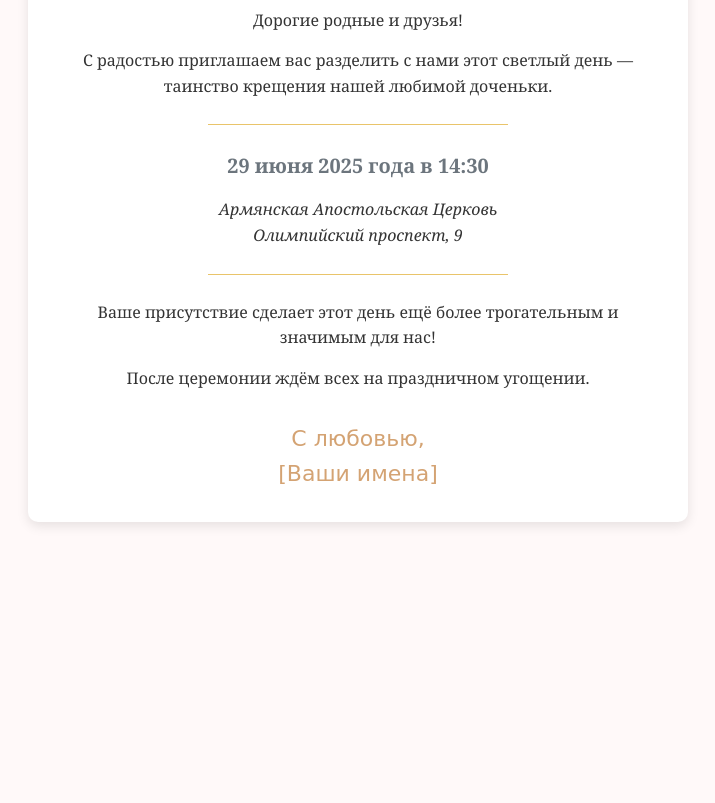
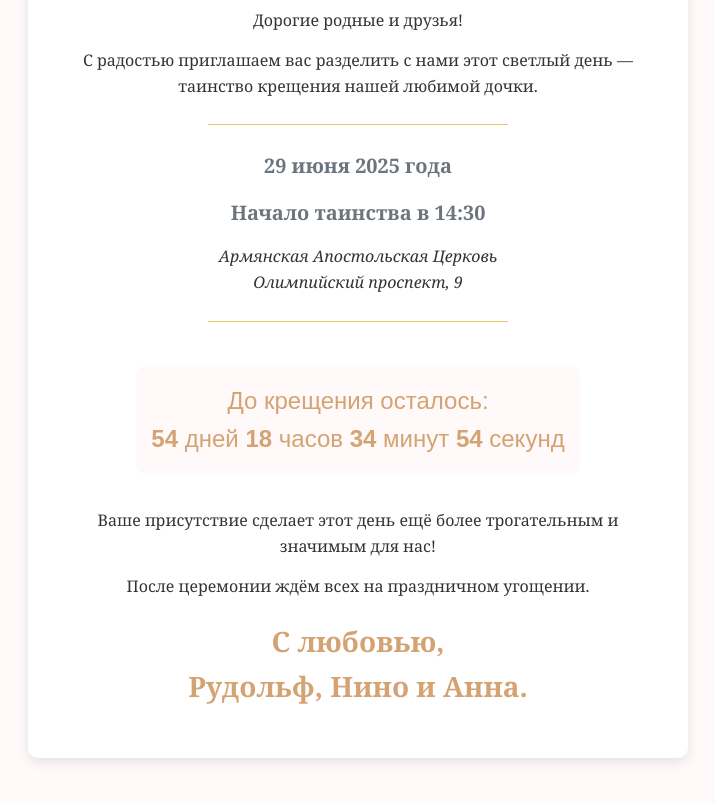
Before and after one commit to Rudo774/Ann_christening, a plain HTML site: page index.html in a window 1280 px wide. Shown: the part 154-957 px from the top of the page, without its empty margins (282-997 px from the left). Before the commit the page ends 800 px from the top, so only its background shows below. Drawn offline with Linux system fonts and the light colour scheme.

Commit message:
Add files via upload

```diff
--- a/index.html
+++ b/index.html
@@ -50,25 +50,79 @@
             margin: 25px auto;
             width: 50%;
         }
+        .countdown {
+            font-family: 'Arial', sans-serif;
+            font-size: 24px;
+            color: #d4a373;
+            margin: 20px 0;
+            padding: 15px;
+            background: #fff9f9;
+            border-radius: 8px;
+            display: inline-block;
+        }
+        .countdown span {
+            font-weight: bold;
+        }
     </style>
 </head>
 <body>
     <div class="container">
-        <h1>Крещение нашей дочки</h1>
+        <h1>Приглашение на крещение Анны!</h1>
         <p>Дорогие родные и друзья!</p>
-        <p>С радостью приглашаем вас разделить с нами этот светлый день — таинство крещения нашей любимой доченьки.</p>
+        <p>С радостью приглашаем вас разделить с нами этот светлый день — таинство крещения нашей любимой дочки.</p>
 
         <div class="divider"></div>
 
-        <p class="date">29 июня 2025 года в 14:30</p>
+        <p class="date">29 июня 2025 года</p>
+        <p class="date">Начало таинства в 14:30</p>
         <p class="place">Армянская Апостольская Церковь<br>Олимпийский проспект, 9</p>
 
         <div class="divider"></div>
 
+        <!-- Обратный отсчёт -->
+        <div class="countdown">
+            До крещения осталось:<br>
+            <span id="days">00</span> дней
+            <span id="hours">00</span> часов
+            <span id="minutes">00</span> минут
+            <span id="seconds">00</span> секунд
+        </div>
+
         <p>Ваше присутствие сделает этот день ещё более трогательным и значимым для нас!</p>
         <p>После церемонии ждём всех на праздничном угощении.</p>
 
-        <div class="signature">С любовью,<br>[Ваши имена]</div>
+        <h1>С любовью,<br>Рудольф, Нино и Анна.</h1>
     </div>
+
+    <script>
+        // Обратный отсчёт до 29 июня 2025, 14:30
+        function updateCountdown() {
+            const targetDate = new Date('June 29, 2025 14:30:00').getTime();
+            const now = new Date().getTime();
+            const distance = targetDate - now;
+
+            if (distance < 0) {
+                document.getElementById('days').innerHTML = '00';
+                document.getElementById('hours').innerHTML = '00';
+                document.getElementById('minutes').innerHTML = '00';
+                document.getElementById('seconds').innerHTML = '00';
+                return;
+            }
+
+            const days = Math.floor(distance / (1000 * 60 * 60 * 24));
+            const hours = Math.floor((distance % (1000 * 60 * 60 * 24)) / (1000 * 60 * 60));
+            const minutes = Math.floor((distance % (1000 * 60 * 60)) / (1000 * 60));
+            const seconds = Math.floor((distance % (1000 * 60)) / 1000);
+
+            document.getElementById('days').innerHTML = days.toString().padStart(2, '0');
+            document.getElementById('hours').innerHTML = hours.toString().padStart(2, '0');
+            document.getElementById('minutes').innerHTML = minutes.toString().padStart(2, '0');
+            document.getElementById('seconds').innerHTML = seconds.toString().padStart(2, '0');
+        }
+
+// Обновляем отсчёт каждую секунду
+        updateCountdown();
+        setInterval(updateCountdown, 1000);
+    </script>
 </body>
 </html>
```
